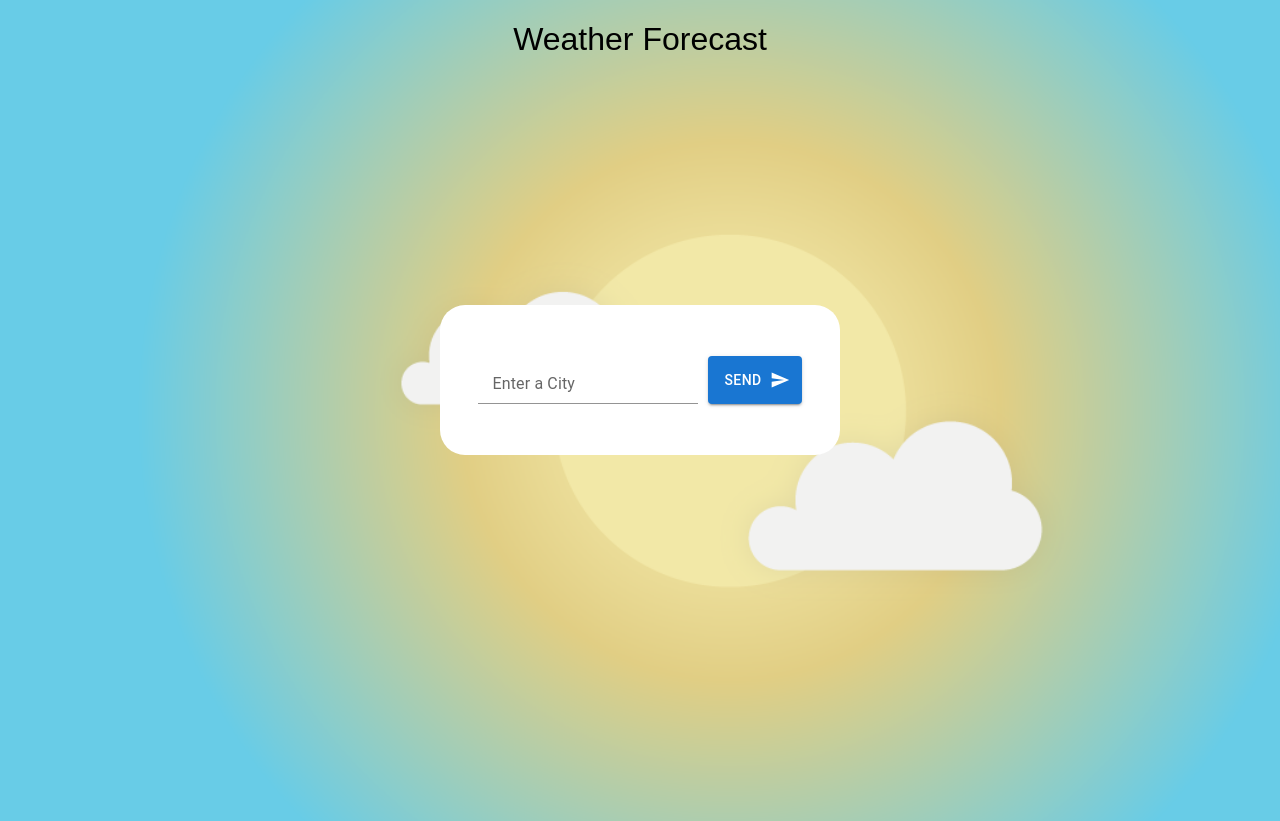
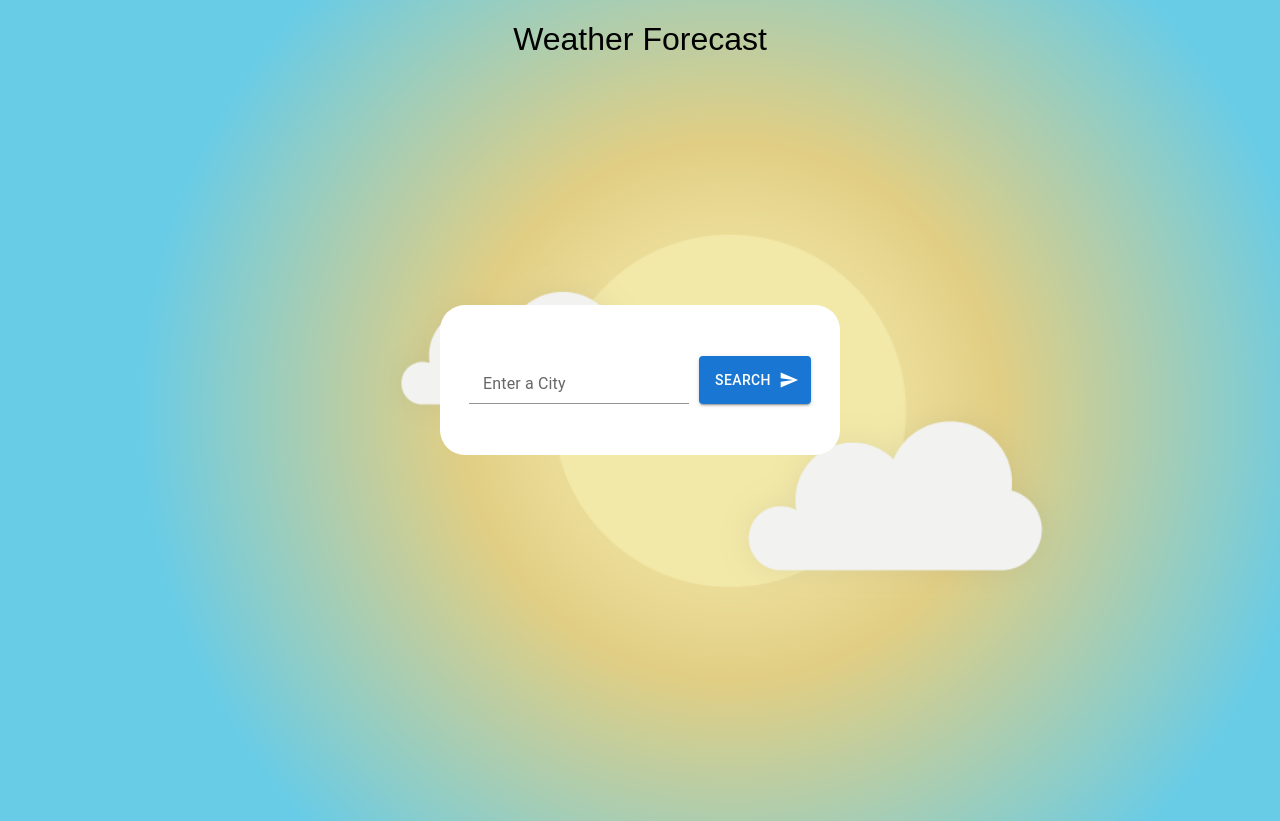
Before and after one commit to Ameer-Alaswad/Weather-app, a React (Create React App) app: page / in a window 1280 px wide. Built offline with nearby package versions, Linux system fonts and the light colour scheme.

Commit message:
fine tuning

```diff
--- a/src/components/form/Form.js
+++ b/src/components/form/Form.js
@@ -93,7 +93,7 @@ export default function Form() {
               variant="contained"
               endIcon={<SendIcon />}
             >
-              Send
+              Search
             </Button>
           </FormControl>
           {emptyInput && (
```
